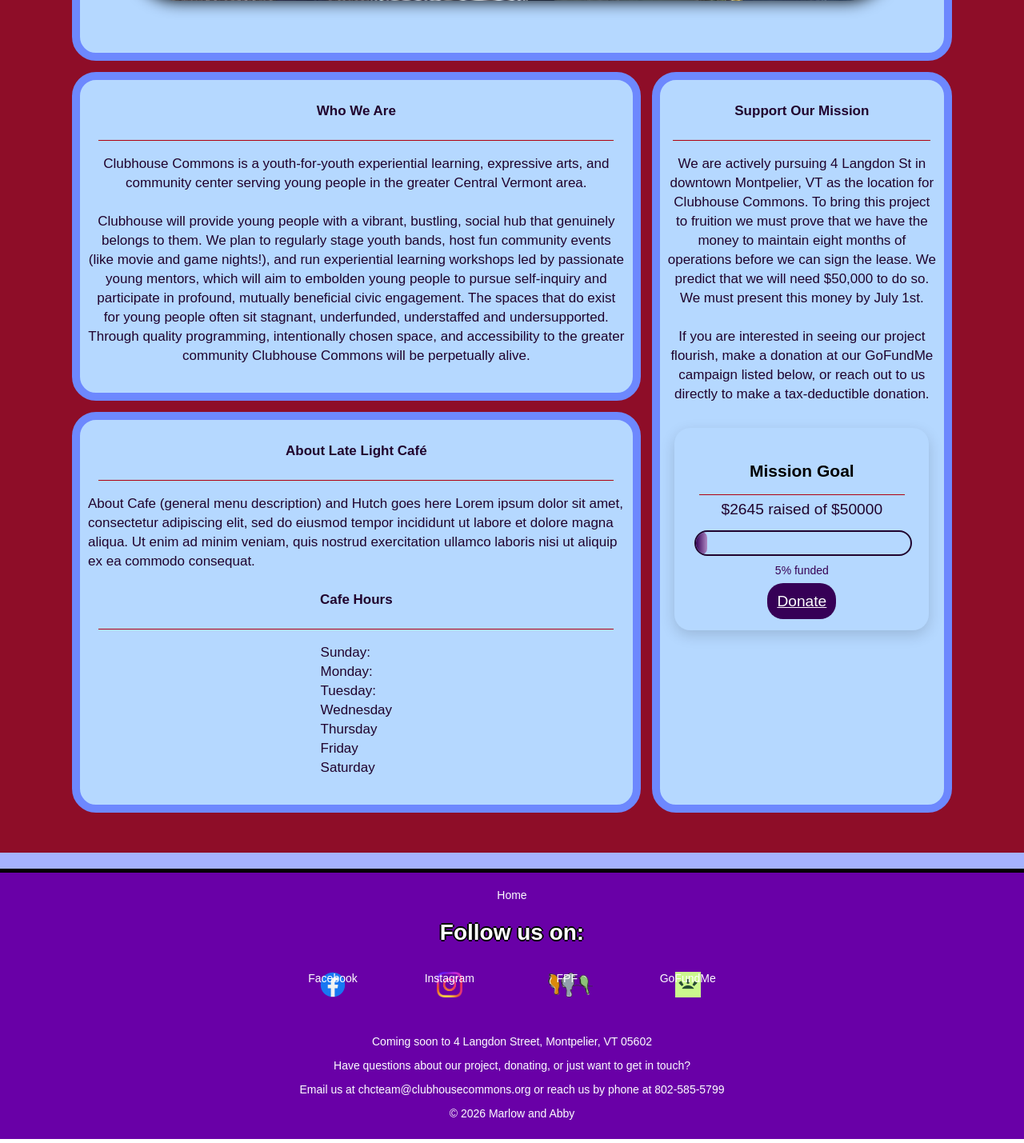
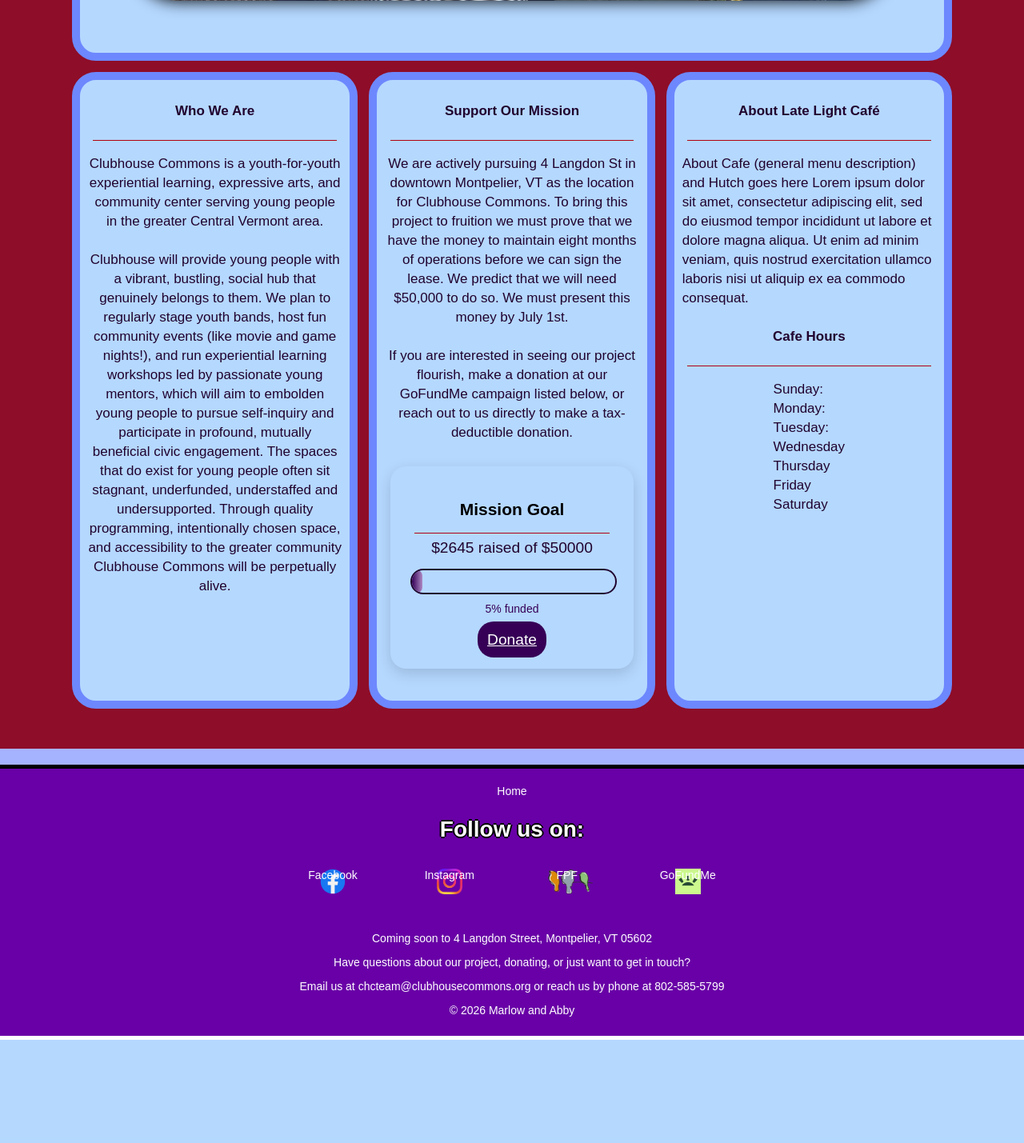
Before and after one commit to mrlow4/ClubhouseCommonsWeb, a Node server app: page / in a window 1280 px wide. Shown: the part 1382-2811 px from the top of the page at 80% size. After the commit the page ends 2682 px from the top, so only its background shows below. Run offline with Node 20, Linux system fonts and the light colour scheme; some libraries are stand-ins or nearby versions.

Commit message:
added stubs for pages

```diff
--- a/public/stylesheets/style.css
+++ b/public/stylesheets/style.css
@@ -139,8 +139,7 @@
   grid-template-areas:
     "box1 box1 box1"
     "box1 box1 box1"
-    "box2 box2 box3"
-    "box4 box4 box3";
+    "box2 box3 box4";
 }
 @media(max-width: 56em){
   .main-page {
```
Also changed, not shown: app_server/controllers/about.js (added), app_server/controllers/artists.js (added), app_server/controllers/bus.js (added), app_server/controllers/cafe.js (added), app_server/controllers/events.js (added), app_server/controllers/funds.js (added), app_server/controllers/register.js (added), app_server/routes/about.js (added), app_server/routes/artists.js (added), app_server/routes/bus.js (added), app_server/routes/cafe.js (added), app_server/routes/events.js (added), app_server/routes/funds.js (added).
